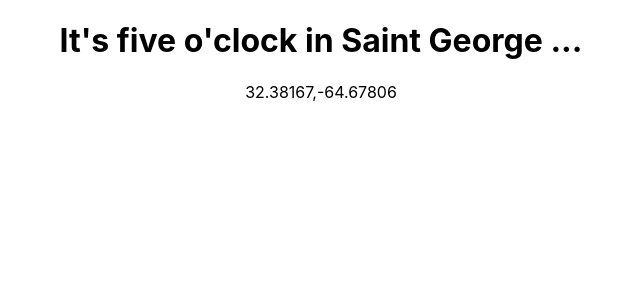
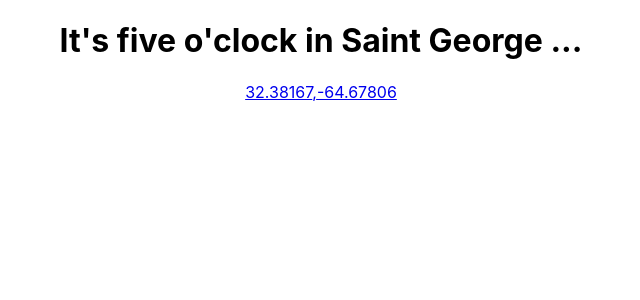
Before and after one commit to sverrejb/beeroclock, a React (Create React App) app: page / in a window 1280 px wide. Shown: the top 300 px of the page, without its empty margins (319-959 px from the left). Built offline with nearby package versions, Linux system fonts and the light colour scheme.

Commit message:
added beer icon

```diff
--- a/public/index.html
+++ b/public/index.html
@@ -2,7 +2,7 @@
 <html lang="en">
   <head>
     <meta charset="utf-8" />
-    <link rel="shortcut icon" href="%PUBLIC_URL%/favicon.ico" />
+    <link rel="shortcut icon" href="%PUBLIC_URL%/beer-icon.png" />
     <meta
       name="viewport"
       content="width=device-width, initial-scale=1, shrink-to-fit=no"
--- a/src/App.js
+++ b/src/App.js
@@ -34,7 +34,7 @@ class App extends Component {
     return (
       <div className="App">
         <h1>It's five o'clock in {city.name} ...</h1>
-        <p>{city.latitude},{city.longitude}</p>
+        <a href={`https://www.google.no/maps/place/${city.latitude},${city.longitude}`}>{city.latitude},{city.longitude}</a>
       </div>
     );
   }
```
Also changed, not shown: public/beer-icon.png (added).
